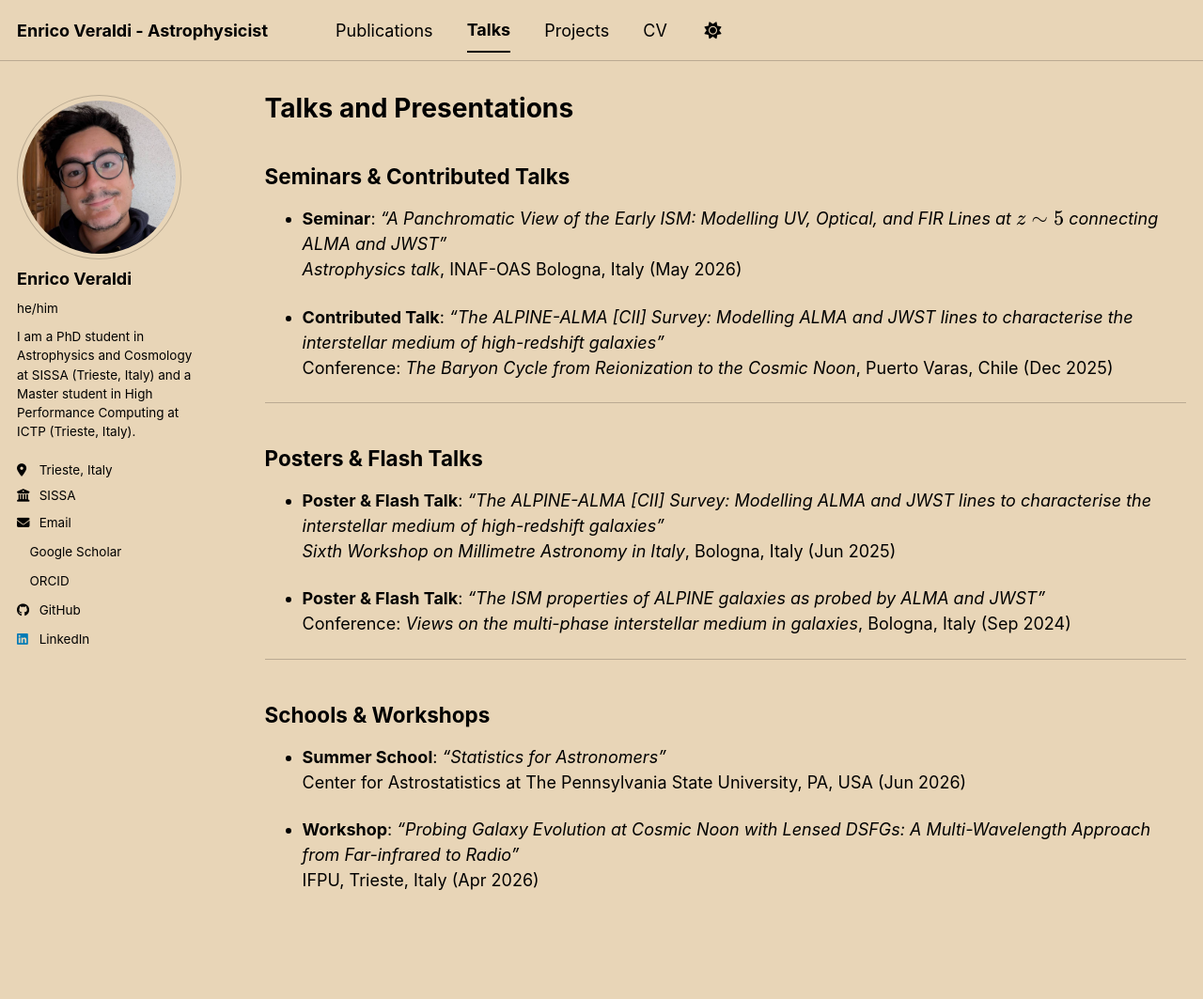
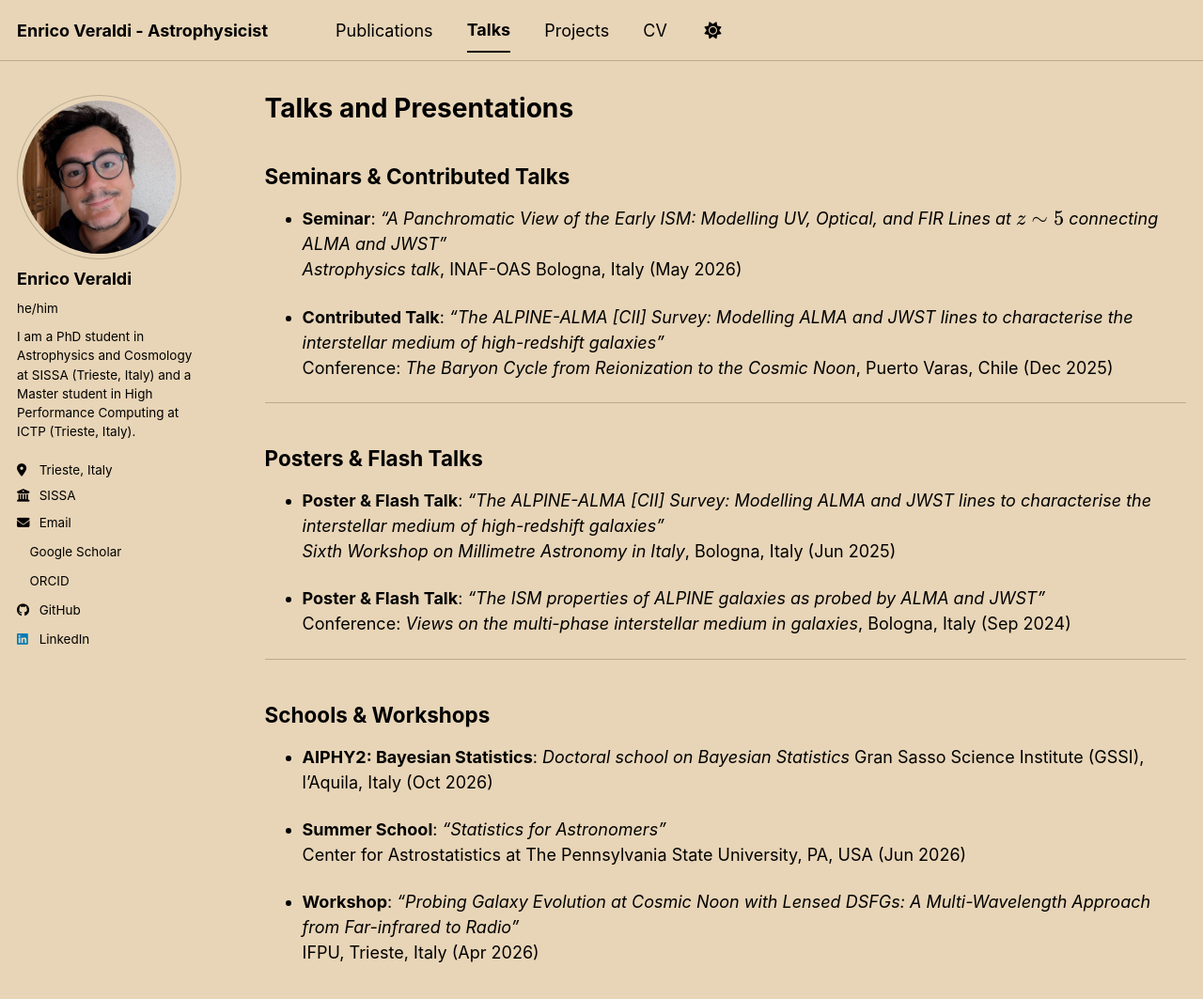
Before and after one commit to Eberald/Eberald.github.io, a Jekyll site: the page built from _pages/talks.md, in a window 1280 px wide and 1087 px high. Shown: the top 1063 px of the window at 94% size. Built offline with Jekyll 4.4.1, drawn with Linux system fonts in a browser that asks for light colours; a style sheet for code colours, icons or effects is not loaded.

Commit message:
update schools

```diff
--- a/_pages/talks.md
+++ b/_pages/talks.md
@@ -30,6 +30,9 @@ mathjax: true
 
 ## Schools & Workshops
 
+* **AIPHY2: Bayesian Statistics**: *Doctoral school on Bayesian Statistics*
+  Gran Sasso Science Institute (GSSI), l'Aquila, Italy (Oct 2026)
+
 * **Summer School**: *"Statistics for Astronomers"*
   Center for Astrostatistics at The Pennsylvania State University, PA, USA (Jun 2026)
 
```
